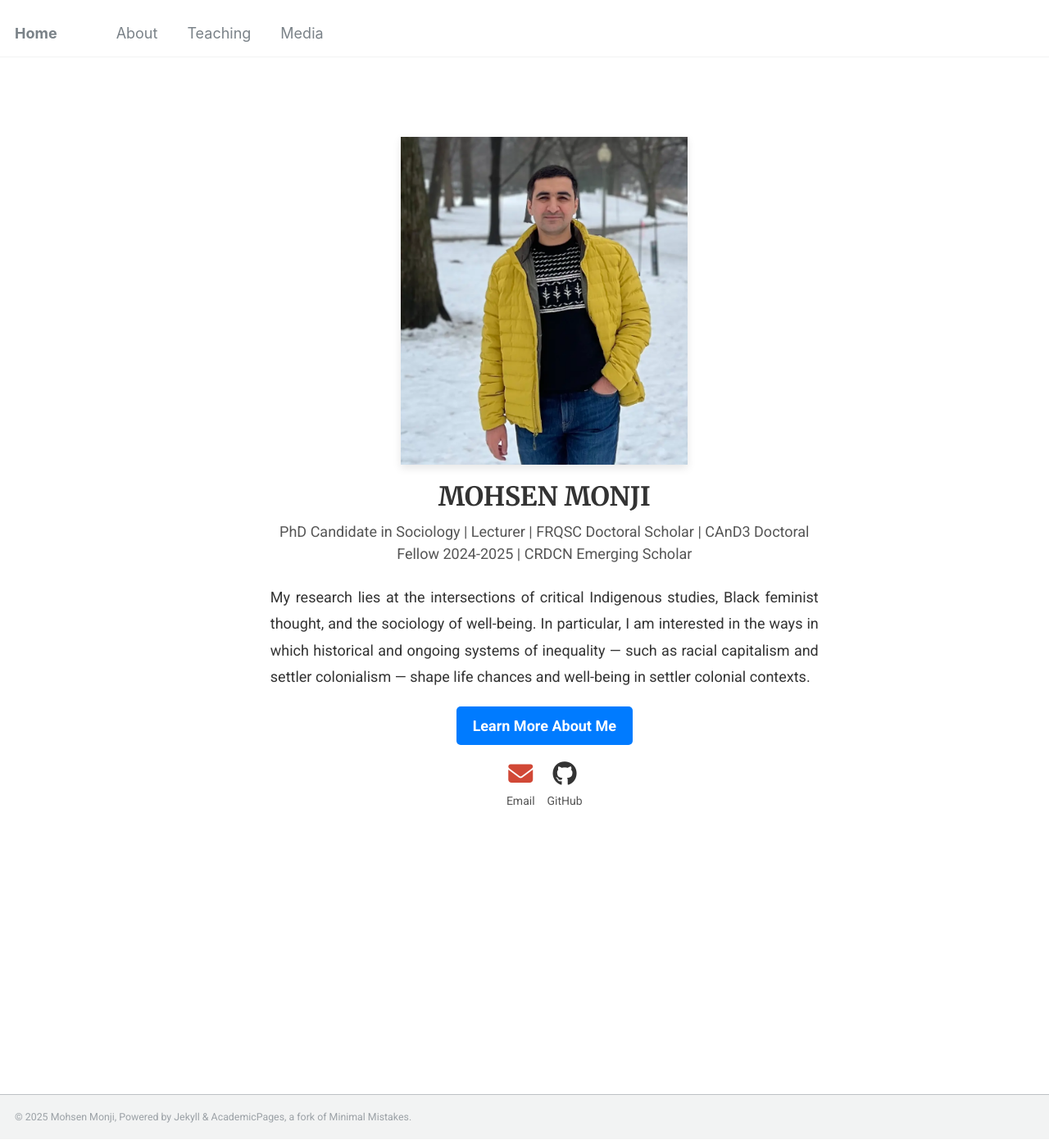
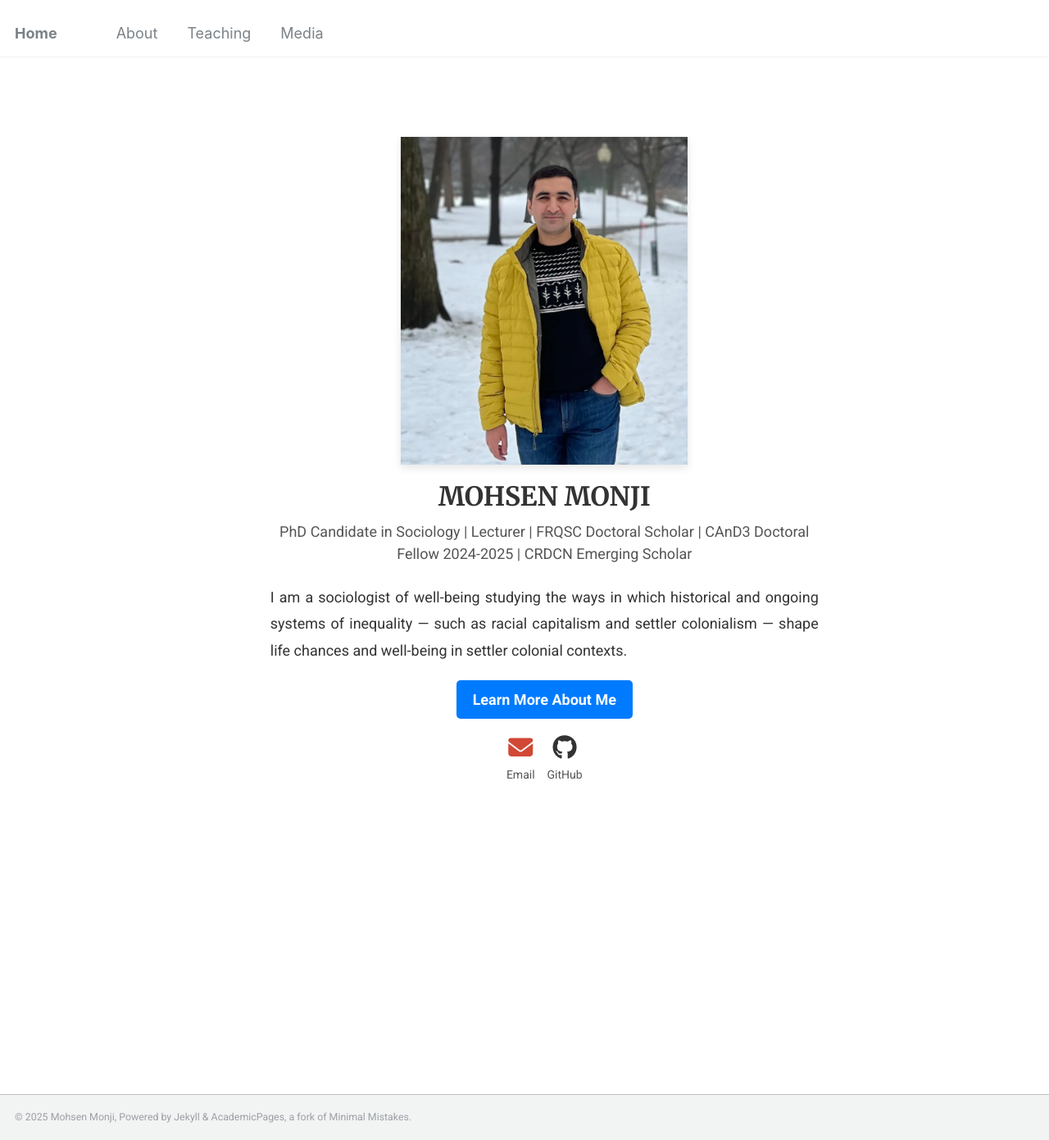
Before and after one commit to Mohsnmonji/mohsnmonji.github.io, a Jekyll site: the page built from _pages/front.md, in a window 1280 px wide and 1391 px high. Shown: the whole window at 82% size. Built offline with Jekyll 4.4.1, drawn with Linux system fonts in a browser that asks for light colours.

Commit message:
Update front.md

```diff
--- a/_pages/front.md
+++ b/_pages/front.md
@@ -28,7 +28,7 @@ hide_avatar: true
 
   <!-- Description -->
 <p style="font-size:18px; color:#333; text-align:justify; line-height:1.8; margin:20px 0;">
-  My research lies at the intersections of critical Indigenous studies, Black feminist thought, and the sociology of well-being. In particular, I am interested in the ways in which historical and ongoing systems of inequality — such as racial capitalism and settler colonialism — shape life chances and well-being in settler colonial contexts.
+  I am a sociologist of well-being studying the ways in which historical and ongoing systems of inequality — such as racial capitalism and settler colonialism — shape life chances and well-being in settler colonial contexts.
 </p>
 
 <!-- Button -->
```
